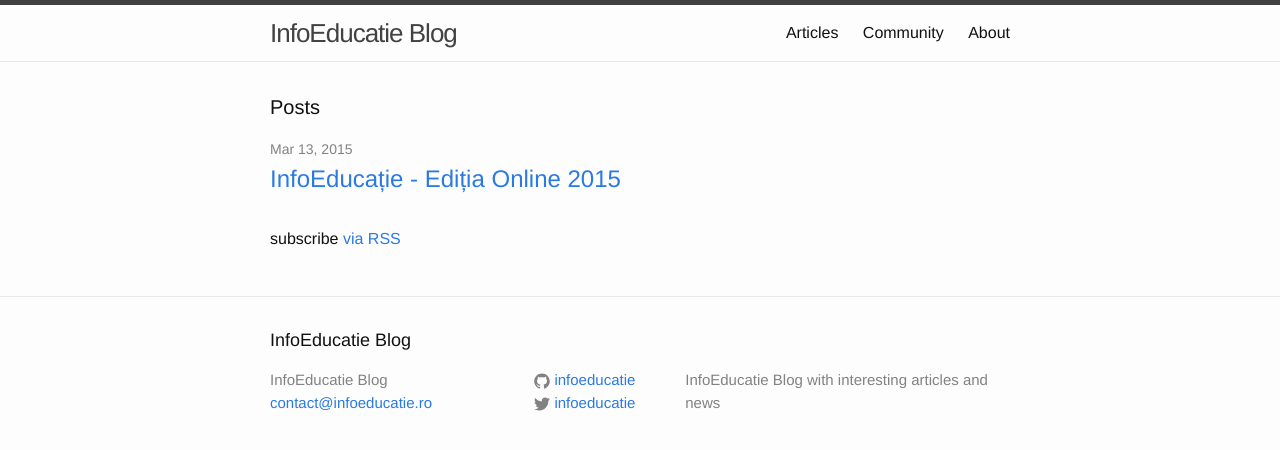
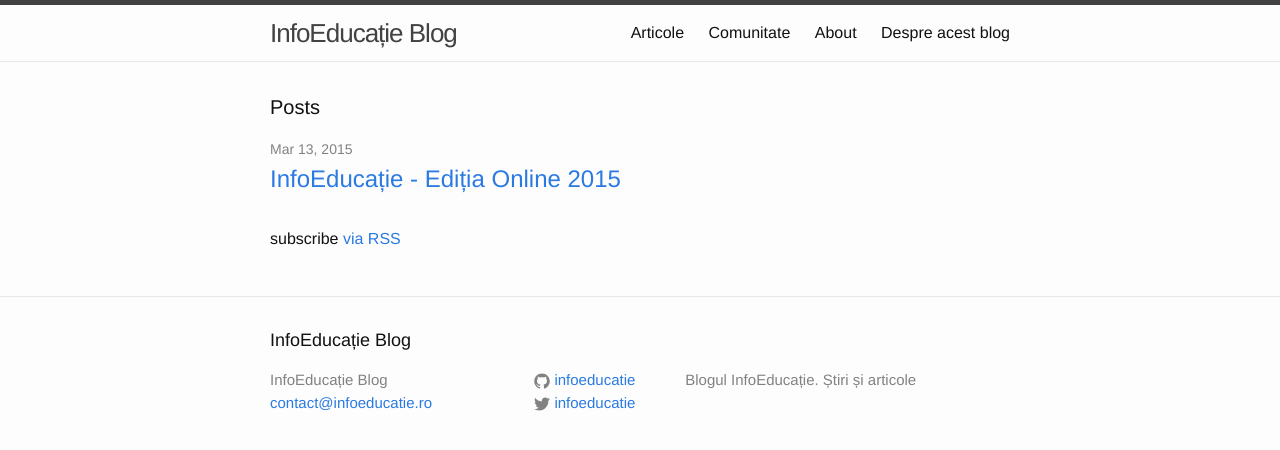
Before and after one commit to infoeducatie/blog.infoeducatie.ro, a Jekyll site: the page built from index.html, in a window 1280 px wide. Shown: the top 450 px of the page. Built offline with Jekyll 4.4.1, drawn with Linux system fonts in a browser that asks for light colours.

Commit message:
Menu fixes and overall text updates

```diff
--- a/_config.yml
+++ b/_config.yml
@@ -1,8 +1,8 @@
 # Site settings
-title: InfoEducatie Blog
+title: InfoEducație Blog
 email: contact@infoeducatie.ro
 description: > # this means to ignore newlines until "baseurl:"
-  InfoEducatie Blog with interesting articles and news
+  Blogul InfoEducație. Știri și articole
 baseurl: "" # the subpath of your site, e.g. /blog/
 url: "http://blog.infoeducatie.ro" # the base hostname & protocol for your site
 twitter_username: infoeducatie
--- a/_includes/header.html
+++ b/_includes/header.html
@@ -14,8 +14,8 @@
       </a>
 
       <div class="trigger">
-        <a class="page-link" href="{{ site.baseurl }}/">Articles</a>
-	<a class="page-link" href="http://community.infoeducatie.ro">Community</a>
+        <a class="page-link" href="{{ site.baseurl }}/">Articole</a>
+	<a class="page-link" href="http://community.infoeducatie.ro">Comunitate</a>
         {% for page in site.pages %}
           {% if page.title %}
           <a class="page-link" href="{{ page.url | prepend: site.baseurl }}">{{ page.title }}</a>
```
Also changed, not shown: despre.md (added, +9 -0 lines).
